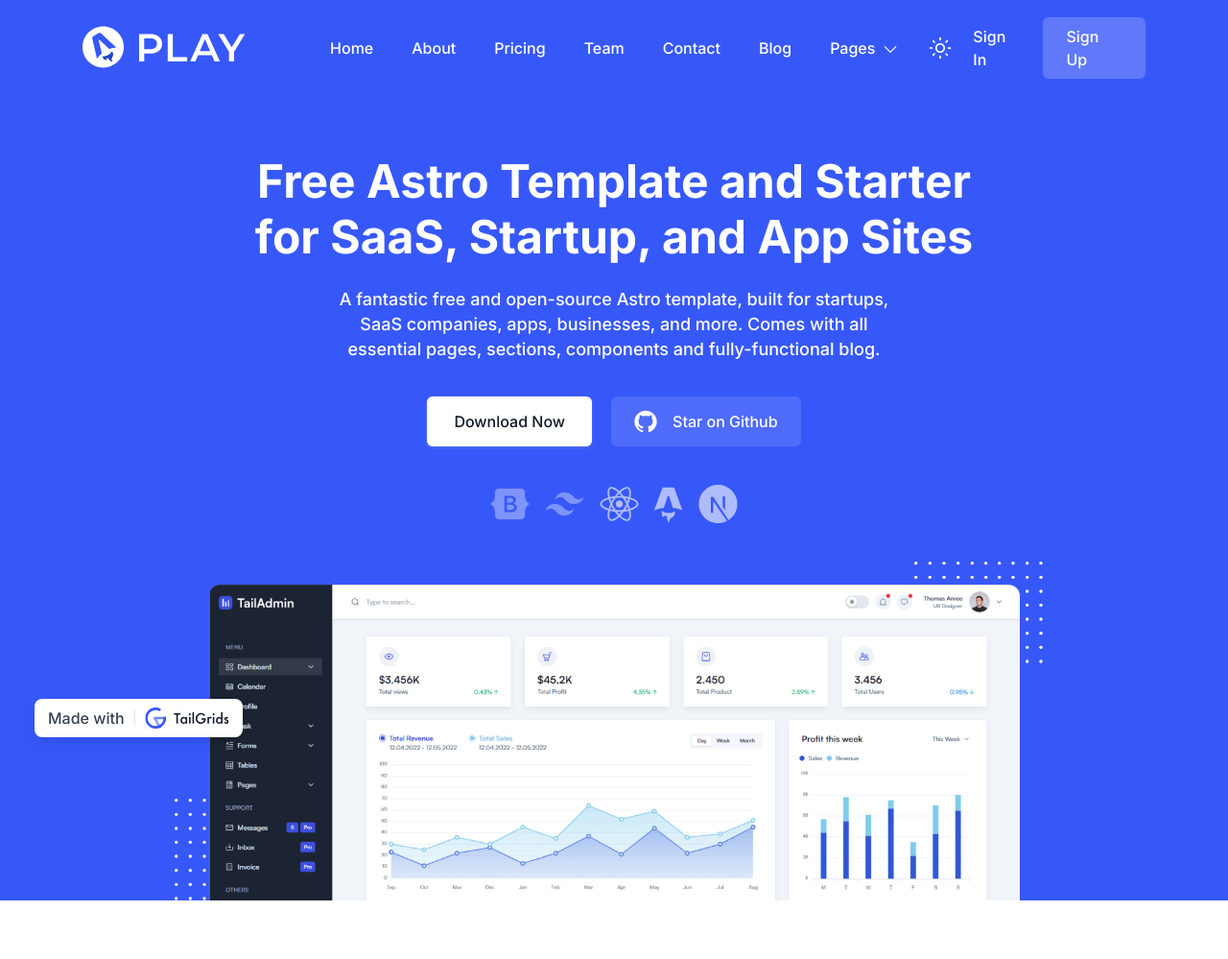
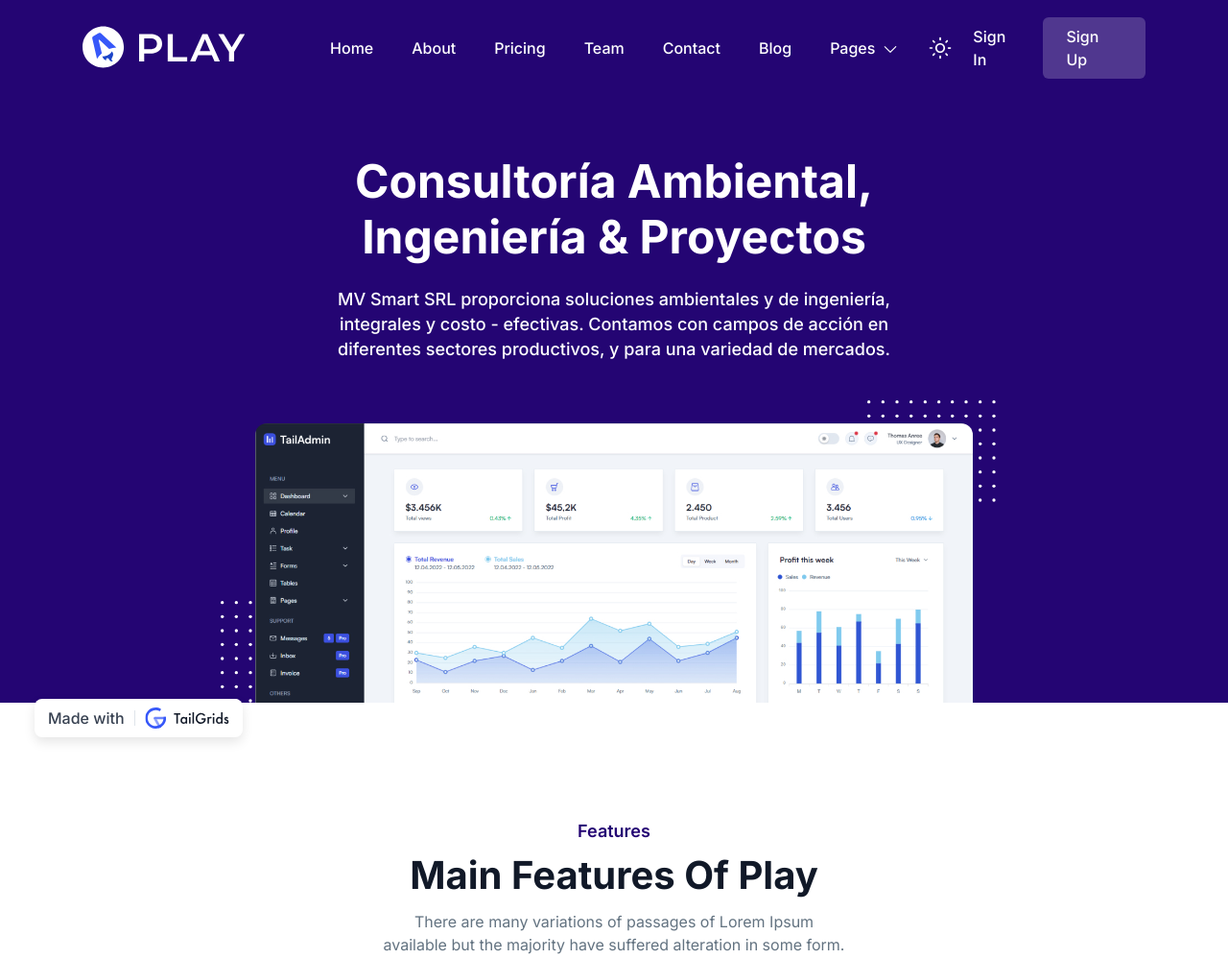
Before and after one commit to MV-SMART-SRL/mv-smart, an Astro site: page / in a window 1280 px wide. Shown: the top 999 px of the page at 96% size. Built offline with nearby package versions, Linux system fonts and the light colour scheme; Astro itself is replaced by a stand-in of ours.

Commit message:
Add first content

```diff
--- a/src/components/Hero.astro
+++ b/src/components/Hero.astro
@@ -13,13 +13,14 @@
           <h1
             class="mb-6 text-3xl font-bold leading-snug text-white sm:text-4xl sm:leading-snug lg:text-5xl lg:leading-[1.2]"
           >
-            Free Astro Template and Starter for SaaS, Startup, and App Sites
+            Consultoría Ambiental, Ingeniería & Proyectos
             </h1>
           <p
             class="mx-auto mb-9 max-w-[600px] font-medium text-base text-white sm:text-lg sm:leading-[1.44]"
           >
-A fantastic free and open-source Astro template, built for startups, SaaS companies, apps, businesses, and more. Comes with all essential pages, sections, components and fully-functional blog.
+MV Smart SRL proporciona soluciones ambientales y de ingeniería, integrales y costo - efectivas. Contamos con campos de acción en diferentes sectores productivos, y para una variedad de mercados.
           </p>
+<!--
           <ul class="mb-10 flex gap-5 flex-wrap items-center justify-center">
             <li>
               <a
@@ -103,6 +104,7 @@
           </div>
         </div>
       </div>
+-->
 
       <div class="w-full px-4">
         <div class="wow fadeInUp relative z-10 mx-auto max-w-[845px]" data-wow-delay=".25s">
--- a/src/pages/index.astro
+++ b/src/pages/index.astro
@@ -15,7 +15,7 @@
 
 <Layout
   description="Play Astro is a free and open-source Astro template, built for startups, SaaS companies, apps, businesses, and more."
-  title="Free Astro Template and Starter for SaaS, Startup, and App Sites | Play Astro"
+  title="MV SMART"
 >
   <Hero />
   <Features />
--- a/tailwind.config.cjs
+++ b/tailwind.config.cjs
@@ -41,8 +41,8 @@
           7: "#D1D5DB",
           8: "#E5E7EB",
         },
-        primary: "#3758F9",
-        "blue-dark": "#1B44C8",
+        primary: "#240573", //240573
+        "blue-dark": "#1c0459",  //1c0459
         secondary: "#13C296",
         "body-color": "#637381",
         "body-secondary": "#8899A8",
```
Also changed, not shown: public/assets/logo/smart.svg (added).
